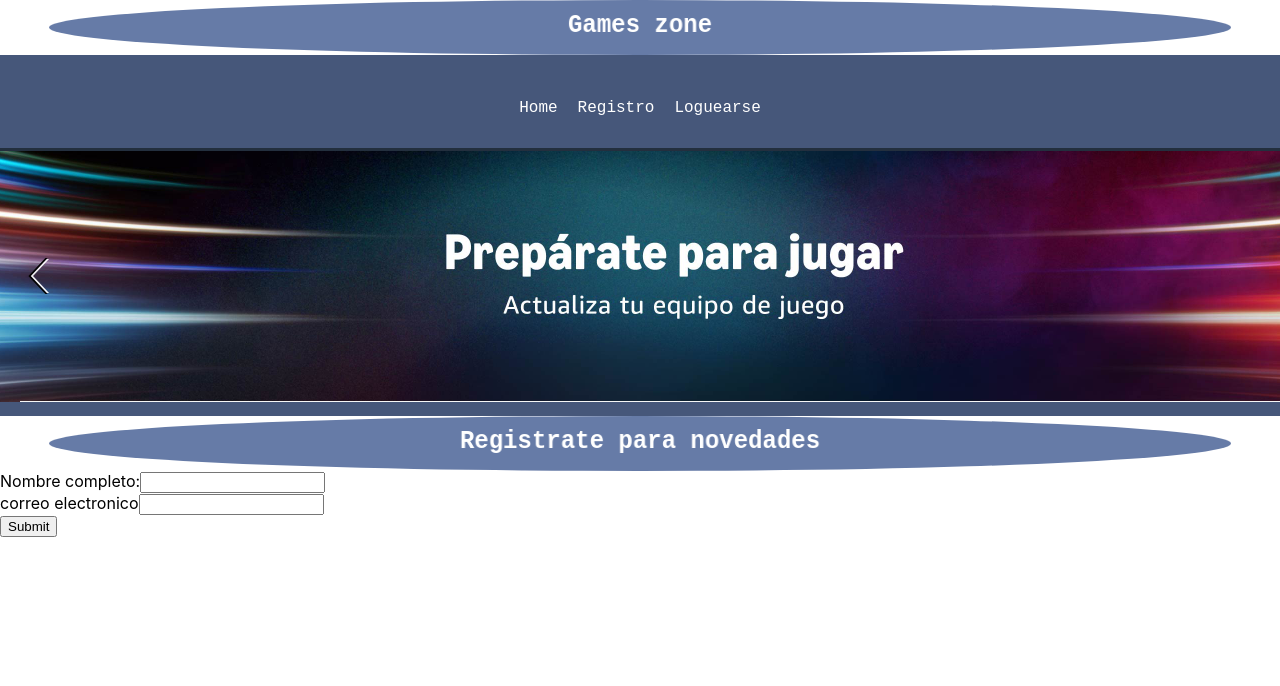
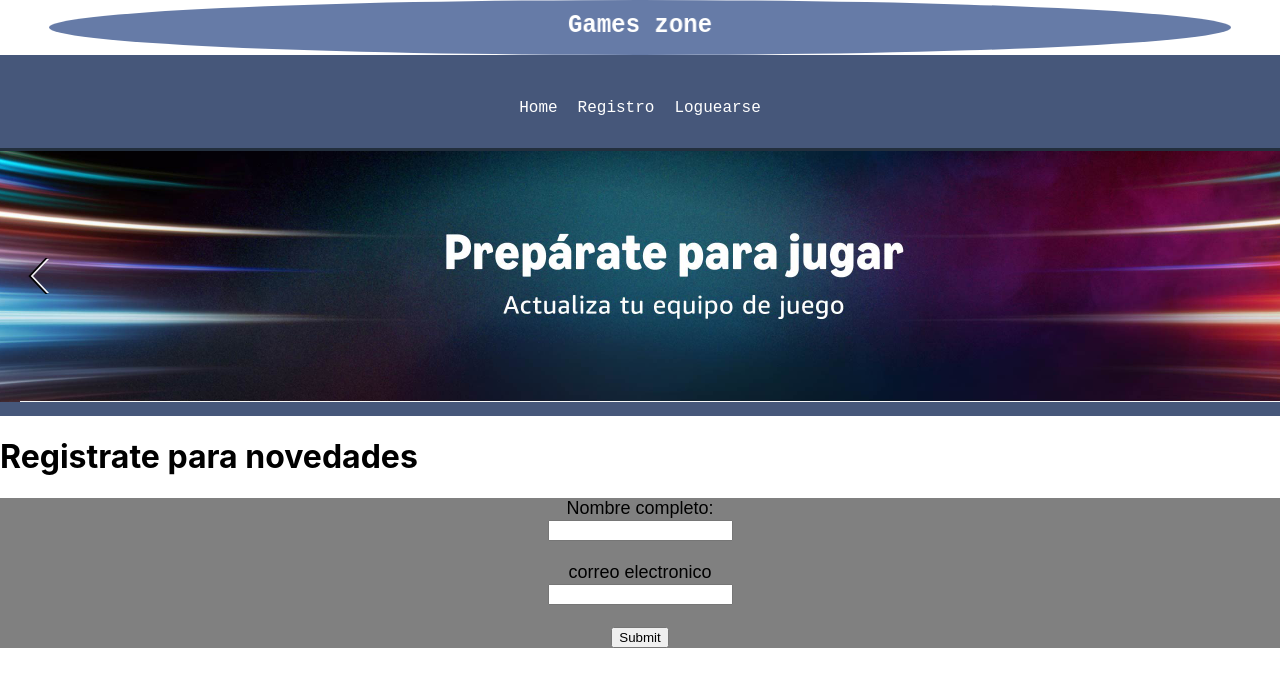
Before and after one commit to EzeMoreira/my-app, a React (Create React App) app: page /Registro in a window 1280 px wide. Shown: the top 686 px of the page. Built offline with nearby package versions, Linux system fonts and the light colour scheme.

Commit message:
modificaciones en registro y estilos

```diff
--- a/src/App.css
+++ b/src/App.css
@@ -27,7 +27,7 @@
   justify-content: center;
 }
 
-h1 {
+.box {
   text-align: center;
   margin: 0%;
   padding: 10px 15px 15px;
@@ -58,3 +58,10 @@ Nav ul{
   0%{transform:rotateY(0);}
   100%{transform:rotateY(90deg);}
 }
+
+form {
+  text-align: center;
+  font-size: large;
+  font-family: Arial, Helvetica, sans-serif;
+  background-color: grey;
+}
--- a/src/paginas/Registro.jsx
+++ b/src/paginas/Registro.jsx
@@ -4,17 +4,17 @@ function Registro(){
 
     return(
         <>
-            <h1>Registrate para novedades</h1>
+            <h1 class="formulario">Registrate para novedades</h1>
         <div>
             <form action="#" method="GET">
                 <label>
-                    Nombre completo:
+                    Nombre completo: <br/>
                     <input type="text" name="name" required/>
-                </label> <br />
-                <label>
-                    correo electronico
+                </label> <br/>
+                <label> <br/>
+                    correo electronico <br/>
                     <input type="email" name="email" required/>
-                </label> <br />
+                </label> <br/> <br/>
                 <input type="submit" value="Submit"/>
             </form>
         </div>
```
